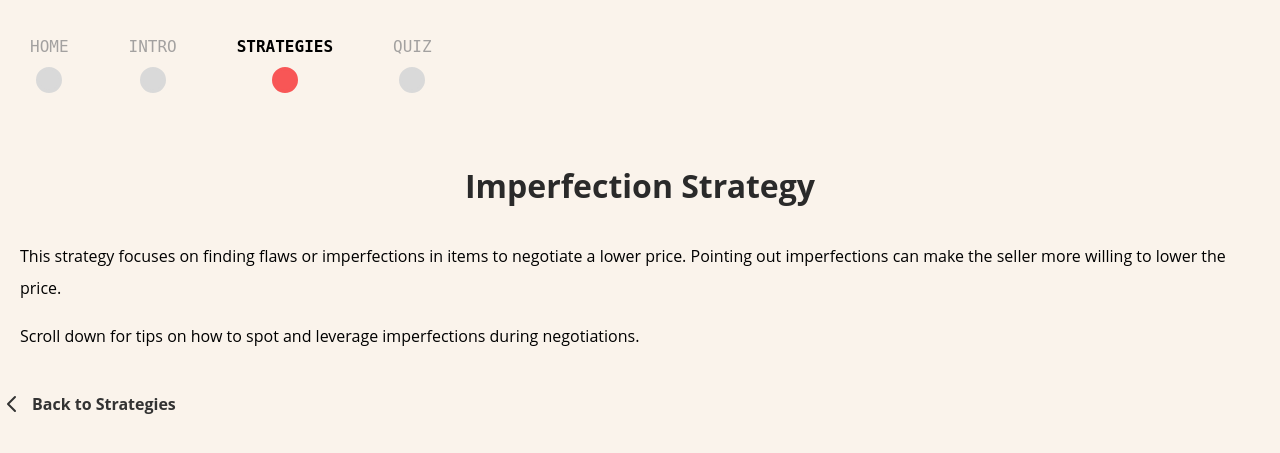
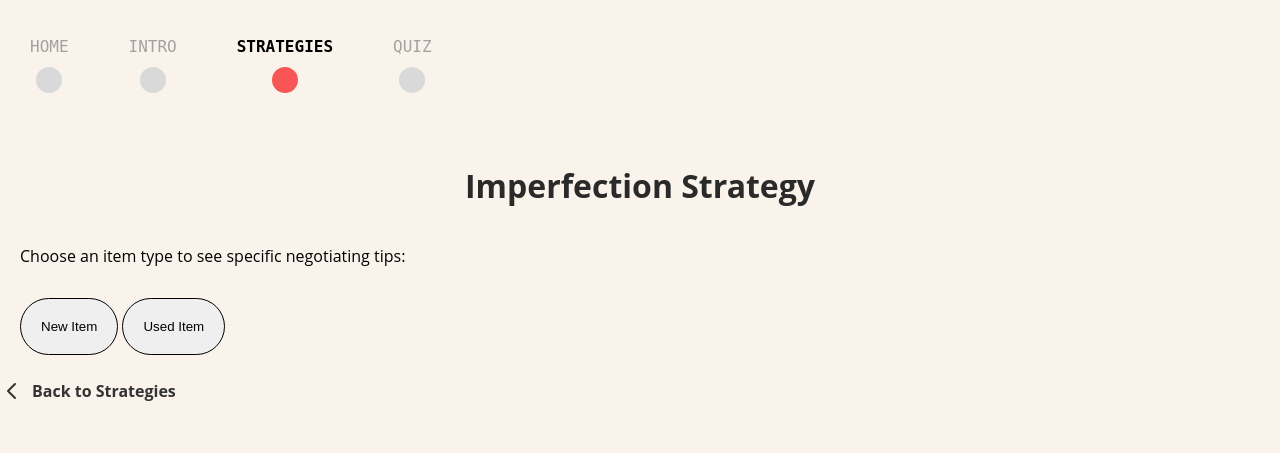
Before and after one commit to allisoncui/ui-final, a Flask app: page /imperfection in a window 1280 px wide. Shown: the top 453 px of the page. Run offline with Flask 3, Linux system fonts and the light colour scheme.

Commit message:
three strategies coded

```diff
--- a/static/app.js
+++ b/static/app.js
@@ -72,3 +72,19 @@ document.addEventListener('DOMContentLoaded', function () {
         finalResponse.classList.add('hidden');
     });
 });
+document.addEventListener('DOMContentLoaded', function () {
+    const newItemBtn = document.getElementById('new-item');
+    const usedItemBtn = document.getElementById('used-item');
+    const newItemInfo = document.getElementById('new-item-info');
+    const usedItemInfo = document.getElementById('used-item-info');
+
+    newItemBtn.addEventListener('click', function() {
+        newItemInfo.classList.remove('hidden');
+        usedItemInfo.classList.add('hidden');
+    });
+
+    usedItemBtn.addEventListener('click', function() {
+        usedItemInfo.classList.remove('hidden');
+        newItemInfo.classList.add('hidden');
+    });
+});
--- a/static/main.css
+++ b/static/main.css
@@ -1,6 +1,6 @@
 @import url('https://fonts.googleapis.com/css2?family=Space+Mono:ital,wght@0,400;0,700;1,400;1,700&display=swap');
 @import url('https://fonts.googleapis.com/css2?family=Poppins:ital,wght@0,100;0,200;0,300;0,400;0,500;0,600;0,700;0,800;0,900;1,100;1,200;1,300;1,400;1,500;1,600;1,700;1,800;1,900&family=Space+Mono:ital,wght@0,400;0,700;1,400;1,700&display=swap');
-
+.main .content,
 body {
     margin: 0;
     padding: 0;
--- a/templates/imperfection.html
+++ b/templates/imperfection.html
@@ -34,9 +34,18 @@
     </div>
     <main class="content">
         <h1 class="strategy-title">Imperfection Strategy</h1>
-        <p>This strategy focuses on finding flaws or imperfections in items to negotiate a lower price. Pointing out imperfections can make the seller more willing to lower the price.</p>
-        <p>Scroll down for tips on how to spot and leverage imperfections during negotiations.</p>
+        <p>Choose an item type to see specific negotiating tips:</p>
+        <button id="new-item">New Item</button>
+        <button id="used-item">Used Item</button>
+
+        <div id="new-item-info" class="info response-box large hidden">
+            <p>You never want to seem impressed with anything about the item in question or any offer they make. As soon as they see you're impressed, they'll start shoving that aspect down your throat and honestly, it's more annoying and distracting than anything else. But that's mostly the point. They want you to buy fast and be out the door.</p>
+        </div>
+        <div id="used-item-info" class="info response-box large hidden">
+            <p>If the item is pre-owned, you're in a better position. It might seem sleazy but try and look for ANY imperfection. Even the slightest thing can drastically reduce the worth of an item. Point it out and make it seem way worse than it is. Sellers are people too, they understand that imperfections would probably warrant cheaper prices.</p>
+        </div>
     </main>
+    <script src="static/app.js"></script>
     <div class="back-arrow">
         <a href="{{ url_for('strategies') }}">
             <svg xmlns="http://www.w3.org/2000/svg" fill="none" viewBox="0 0 24 24" stroke="currentColor" stroke-width="2">
```
Also changed, not shown: other parts of static/main.css (+37 -0 lines), templates/king_cash.html (+11 -2 lines).
